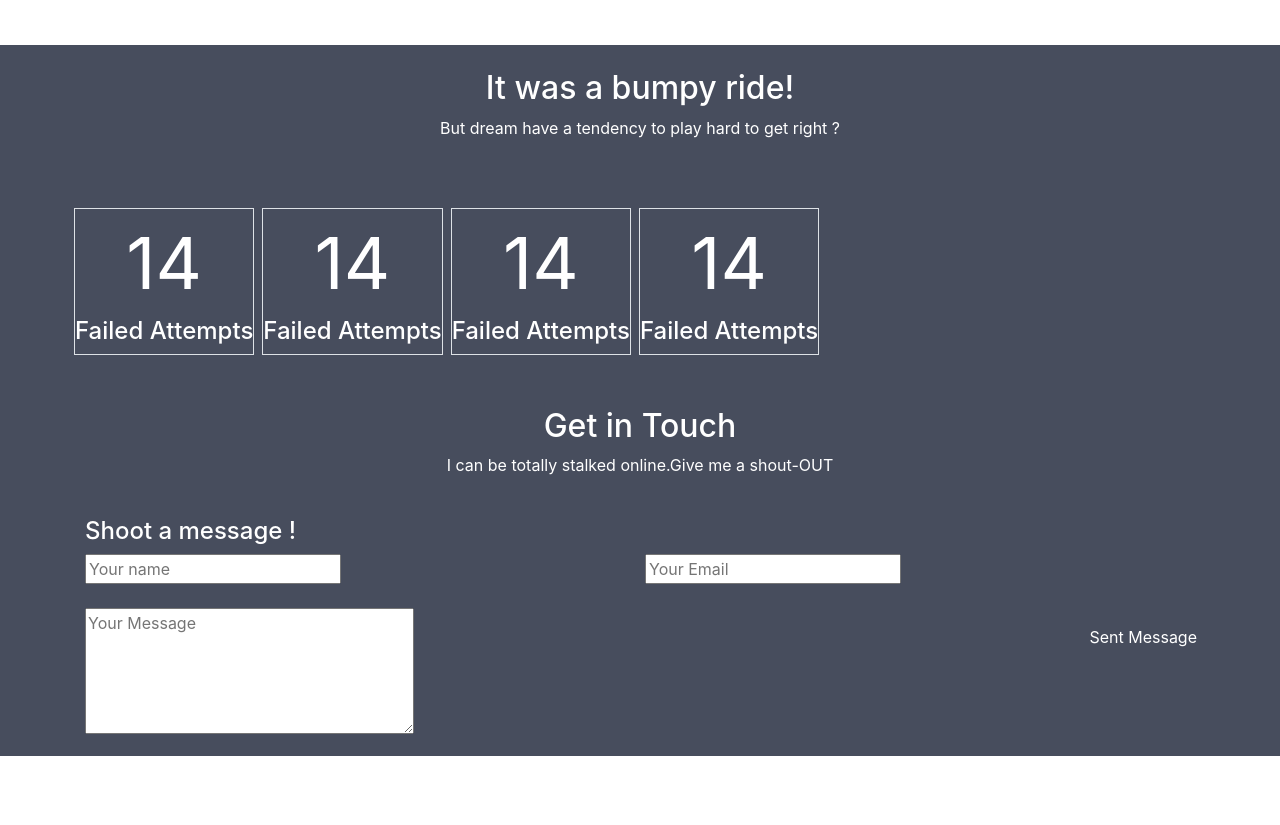
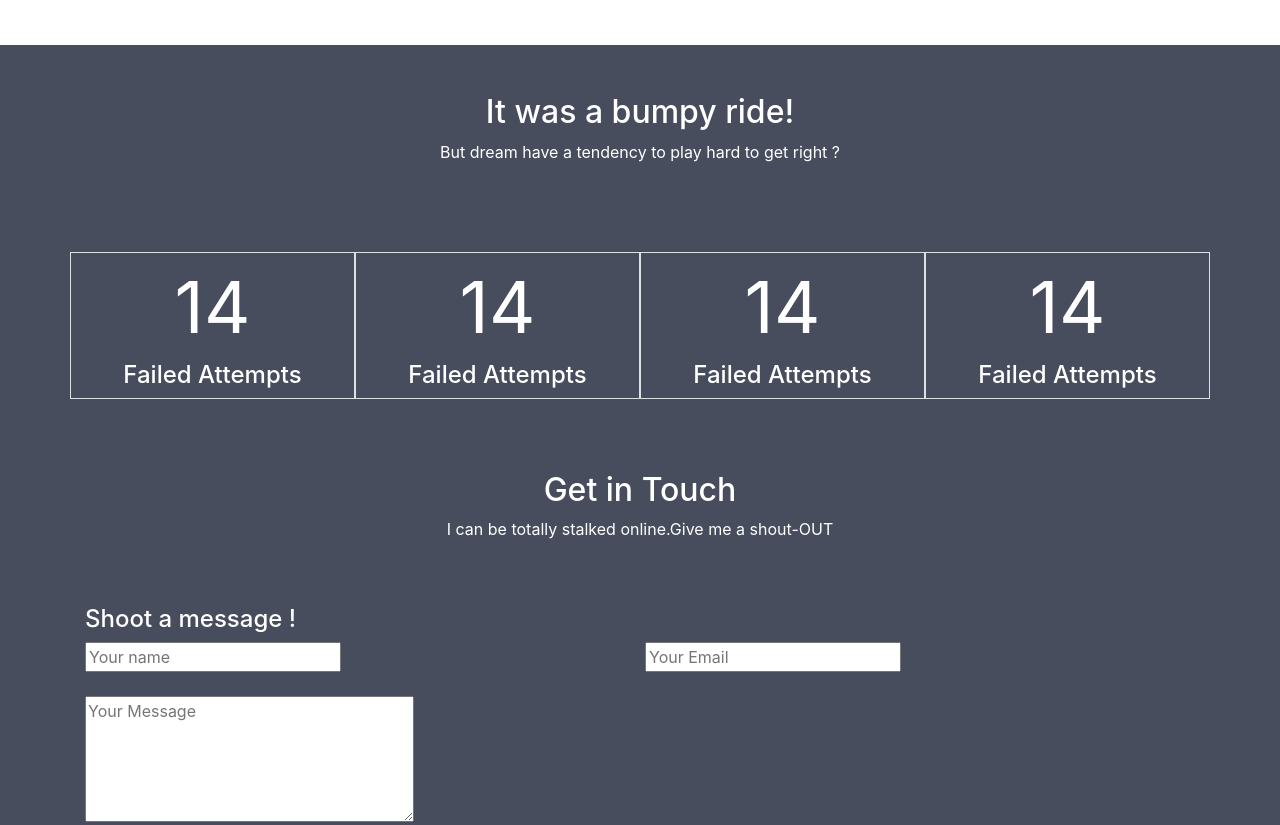
Before and after one commit to pscIRE14B/demo.github.io, a plain HTML site: page index.html in a window 1280 px wide. Shown: the part 3337-4162 px from the top of the page. Before the commit the page ends 4093 px from the top, so only its background shows below. Drawn offline with nearby package versions, Linux system fonts and the light colour scheme.

Commit message:
10-21-24

```diff
--- a/css/style.css
+++ b/css/style.css
@@ -25,8 +25,12 @@
     background-color:#EEEEEE ;
 }
 
+.bg-redtype{
+    background-color: #FB857F;
+}
+
 .bg-redtype:hover{
-    background-color: #FB857F;
+    color: black!important;
 }
 .redtype-color{
     color: #FB857F;
@@ -48,6 +52,7 @@
 .form-container{
     background-color: #474D5D;
 }
+
 .inner-form{
     background-color:#5B5F73 ;
 
--- a/index.html
+++ b/index.html
@@ -270,39 +270,37 @@
 
 
   <!-- This is our contact section  -->
+
   <div class="form-container">
     <div class="container">
-      <div class="row py-4">
+      <div class="row py-5">
         <div class="col text-white text-center m-auto">
-          <h2 font-weight-bolder>It was a bumpy ride!</h2>
+          <h2 font-weight-bold>It was a bumpy ride!</h2>
           <p>But dream have a tendency to play hard to get right ?</p>
         </div>
       </div>
 
       <div class="row py-4">
-        <div class="col-md-sm border m-1 text-center text-white">
+        <div class="col-md-3 border mr-auto text-center text-white">
           <span style="font-size: 72px; ">14</span>
           <h4>Failed Attempts</h4>
         </div>
-
-        <div class="col-md-sm border m-1 text-center text-white">
+        <div class="col-md-3 border mr-auto text-center text-white">
           <span style="font-size: 72px; ">14</span>
           <h4>Failed Attempts</h4>
         </div>
-
-        <div class="col-md-sm border m-1 text-center text-white">
+        <div class="col-md-3 border mr-auto text-center text-white">
           <span style="font-size: 72px; ">14</span>
           <h4>Failed Attempts</h4>
         </div>
-
-        <div class="col-md-sm border m-1 text-center text-white">
+        <div class="col-md-3 border mr-auto text-center text-white">
           <span style="font-size: 72px; ">14</span>
           <h4>Failed Attempts</h4>
         </div>
-
       </div>
 
-      <div class="row py-4">
+
+      <div class="row py-5">
         <div class="col text-white text-center m-auto">
           <h2 font-weight-bolder>Get in Touch</h2>
           <p>I can be totally stalked online.Give me a shout-OUT</p>
@@ -314,14 +312,15 @@
           <h4>Shoot a message !</h4>
         </div>
       </div>
+
       <form action="backend.php">
         <div class="form-row pb-4">
           <div class="col">
             <input type="text" form="form-control inner-form" placeholder="Your name">
           </div>
+
           <div class="col">
             <input type="text" form="form-control inner-form" placeholder="Your Email">
-
           </div>
         </div>
 
@@ -329,18 +328,16 @@
           <div class="col">
             <textarea name="form-control inner-form" id="" cols="30" rows="5" placeholder="Your Message"></textarea>
           </div>
+        </div>
 
-          <div class="row pb-5">
+          <div class="row pb-4">
             <div class="col">
               <button class="btn bg-redtype py-3 text-white">Sent Message</button>
 
             </div>
           </div>
-
-        </div>
       </form>
 
-    </div>
   </div>
 
 
```
